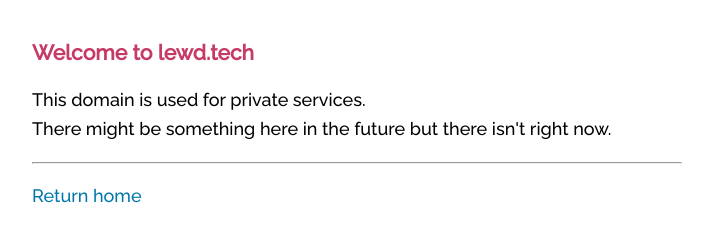
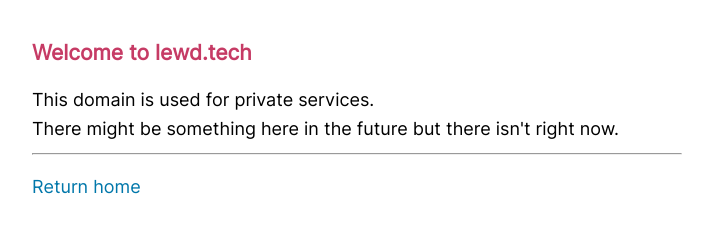
Before and after one commit to Erisa/lewd.tech, a plain HTML site: page index.html in a window 1280 px wide. Shown: the whole page, without its empty margins (283-996 px from the left). Drawn offline with Linux system fonts and the light colour scheme.

Commit message:
Use Inter font, update style

```diff
--- a/index.html
+++ b/index.html
@@ -9,6 +9,7 @@
 <head>
     <meta charset="UTF-8">
     <link rel="stylesheet" href="style.css">
+    <link rel="preload" href="/fonts/inter-v8-latin-regular.woff2" as="font" type="font/woff2" crossorigin>
     <meta name="viewport" content="width=device-width, initial-scale=1.0">
 
     <title>Lewd Technology</title>
--- a/style.css
+++ b/style.css
@@ -4,7 +4,7 @@ body {
     line-height: 1.6;
     font-size: 18px;
     padding: 0 10px;
-    font-family: "Raleway",
+    font-family: "Inter",
         -apple-system,
         BlinkMacSystemFont,
         "Segoe UI",
@@ -15,9 +15,18 @@ body {
         "Segoe UI Emoji";
 }
 
+#domains {
+    font-size: 14px;
+    background-color: #F1F1F1;
+}
+
 a {
     color: #0077aa;
-    text-decoration:none;
+    text-decoration: none;
+}
+
+a:hover {
+    color:#4882e0;
 }
 
 h1, h2, h3 {
@@ -28,8 +37,15 @@ h1, h2, h3 {
     color: #C63B65;
 }
 
+
 ul {
     list-style-type: none;
+    margin-top: 0px;
+}
+
+p {
+    margin-bottom: 9px;
+
 }
 
 li::before {
@@ -47,12 +63,12 @@ li::before {
     }
 }
 
-/* raleway-500 - latin-ext_latin */
+/* inter-regular - latin */
 @font-face {
-    font-display: swap;
-    font-family: 'Raleway';
+    font-family: 'Inter';
     font-style: normal;
-    font-weight: 500;
+    font-weight: 400;
+    unicode-range: U+0-7C,U+7D-FFFF;
     src: local(''),
-        url('/fonts/raleway-v19-latin-ext_latin-500.woff2') format('woff2') /* Chrome 26+, Opera 23+, Firefox 39+ */
+        url('../fonts/inter-v8-latin-regular.woff2') format('woff2') /* Chrome 26+, Opera 23+, Firefox 39+ */
 }
```
Also changed, not shown: fonts/inter-v8-latin-regular.woff2 (added), fonts/raleway-v19-latin-ext_latin-500.woff2 (deleted).
